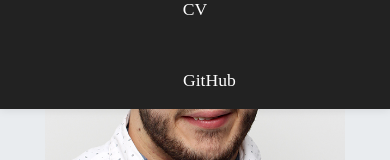
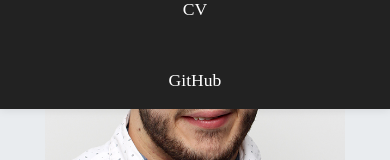
Before and after one commit to Pixelpawn/my-portfolio, an Angular app: page / in a window 390 px wide. Shown: the part 303-463 px from the top of the page. Built offline with nearby package versions, Linux system fonts and the light colour scheme.

Commit message:
icon github deleted

```diff
--- a/src/app/app.component.scss
+++ b/src/app/app.component.scss
@@ -5,84 +5,76 @@
   box-sizing: border-box;
 }
 
-body {
+body, html {
   margin: 0;
   padding: 0;
   width: 100%;
 }
 
-.navbar {
-  display: flex;
-  gap: 2rem;
-  background: #222;
-  padding: 1rem 0;
-  box-shadow: 0 2px 8px rgba(0, 0, 0, 0.08);
-  position: fixed;
-  top: 0;
-  left: 0;
-  right: 0;
-  width: 100vw;
-  z-index: 1000;
+nav.navbar {
+  display: flex !important;
+  gap: 2rem !important;
+  background: #222 !important;
+  padding: 1rem 0 !important;
+  box-shadow: 0 2px 8px rgba(0, 0, 0, 0.08) !important;
+  position: fixed !important;
+  top: 0 !important;
+  left: 0 !important;
+  right: 0 !important;
+  width: 100vw !important;
+  z-index: 1000 !important;
 }
 
-.nav-link {
-  color: #fff;
-  text-decoration: none;
-  font-weight: 500;
-  font-size: 1.1rem;
-  transition: color 0.2s;
-  padding-bottom: 2px;
-  position: relative;
+.navbar .nav-link {
+  color: #fff !important;
+  text-decoration: none !important;
+  font-weight: 500 !important;
+  font-size: 1.1rem !important;
+  transition: color 0.2s !important;
+  padding-bottom: 2px !important;
+  position: relative !important;
+  padding-left: 0 !important; /* Par défaut, pas de padding pour les liens sans icône */
 }
 
-.nav-link.active,
-.nav-link:hover {
-  color: #00aaff;
-  border-bottom: 2px solid #00aaff;
+.navbar .nav-link.active,
+.navbar .nav-link:hover {
+  color: #00aaff !important;
+  border-bottom: 2px solid #00aaff !important;
 }
 
-.nav-link[href*="cv"] {
-  position: relative;
-  padding-left: 1.8rem;
+.navbar .nav-link[href*="cv"] {
+  padding-left: 1.8rem !important; /* Espace pour l'icône CV */
 }
 
-.nav-link[href*="cv"]::before {
-  content: '\1F4C4';
-  position: absolute;
-  left: 0;
-  top: 50%;
-  transform: translateY(-50%);
-  font-size: 1rem;
+.navbar .nav-link[href*="cv"]::before {
+  content: '\1F4C4' !important; /* Icône document pour CV */
+  position: absolute !important;
+  left: 0 !important;
+  top: 50% !important;
+  transform: translateY(-50%) !important;
+  font-size: 1rem !important;
 }
 
-.nav-link[href*="github"] {
-  position: relative;
-  padding-left: 1.8rem;
-}
-
-.nav-link[href*="github"]::before {
-  content: '\1F5A5';
-  position: absolute;
-  left: 0;
-  top: 50%;
-  transform: translateY(-50%);
-  font-size: 1rem;
+/* Supprimé .nav-link[href*="github"]::before pour enlever l'icône GitHub */
+/* Alignement du lien GitHub sans icône */
+.navbar .nav-link[href*="github"] {
+  padding-left: 0 !important; /* Pas d'espace pour icône */
 }
 
 main {
-  padding: 0;
-  margin: 0; /* Supprimer toute marge */
-  margin-top: 70px; /* Compenser la navbar */
+  padding: 0 !important;
+  margin: 0 !important;
+  margin-top: 70px !important;
 }
 
 html {
-  scroll-behavior: smooth;
+  scroll-behavior: smooth !important;
 }
 
 section {
   min-height: 100vh;
   padding: 0;
-  margin: 0; /* Supprimer toute marge */
+  margin: 0;
   scroll-margin-top: 70px;
 }
 
@@ -98,27 +90,26 @@
 }
 
 @media (max-width: 700px) {
-  .navbar {
-    flex-direction: column;
-    padding: 0.5rem 0;
-    border-radius: 0;
+  nav.navbar {
+    flex-direction: column !important;
+    padding: 0.5rem 0 !important;
+    border-radius: 0 !important;
   }
 
-  .nav-link {
-    margin: 0.5rem 0;
-    width: 100%;
-    text-align: center;
-    padding-left: 0;
+  .navbar .nav-link {
+    margin: 0.5rem 0 !important;
+    width: 100% !important;
+    text-align: center !important;
+    padding-left: 0 !important;
   }
 
-  .nav-link[href*="cv"]::before,
-  .nav-link[href*="github"]::before {
-    display: none;
+  .navbar .nav-link[href*="cv"]::before {
+    display: none !important; /* Masquer icône CV sur mobile */
   }
 
   main {
-    padding: 0;
-    margin: 0;
-    margin-top: 100px;
+    padding: 0 !important;
+    margin: 0 !important;
+    margin-top: 100px !important;
   }
 }
```
